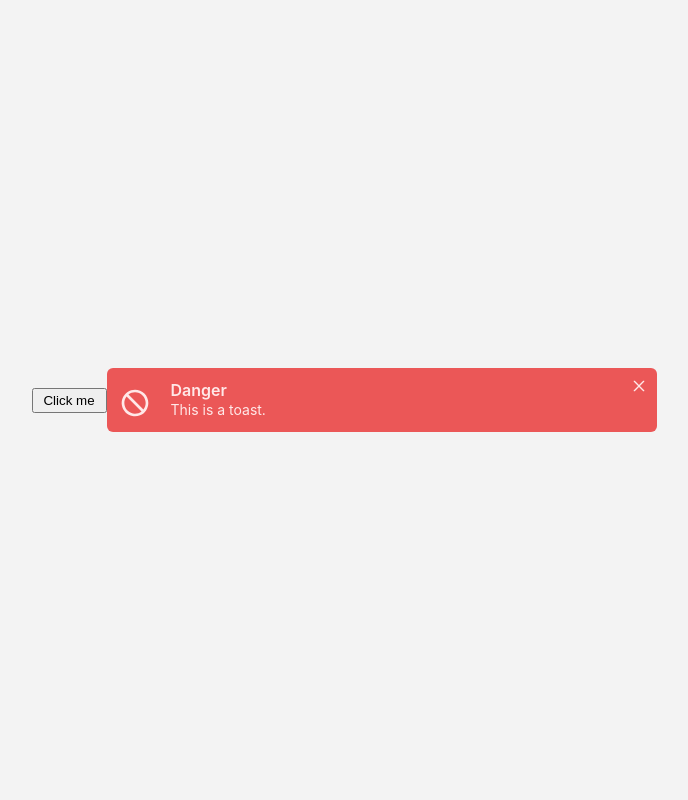
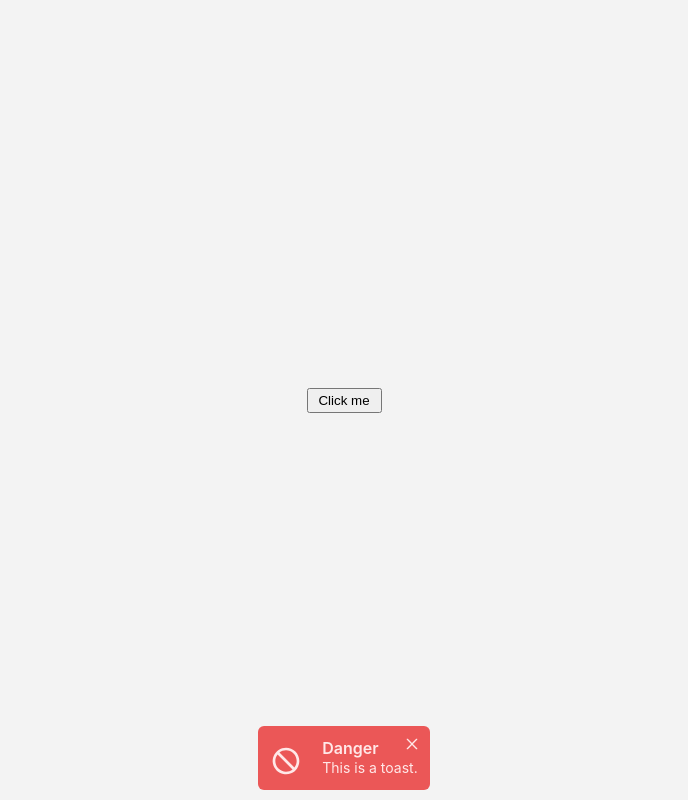
Before and after one commit to james-langridge/its-toasted, a React (Vite) app: page / in a window 1280 px wide. Both pictures are taken after a click on the button "Click me". Shown: the whole page, without its empty margins (296-984 px from the left). Built offline with nearby package versions, Linux system fonts and the light colour scheme.

Commit message:
Fix toast to bottom of viewport

```diff
--- a/src/components/toast/Toast.tsx
+++ b/src/components/toast/Toast.tsx
@@ -40,6 +40,11 @@ const Title = styled.div`
   line-height: 20px;
 `;
 
+const Wrapper = styled.div`
+  bottom: 10px;
+  position: fixed;
+`;
+
 export function Toast({
   autoCloseDuration = 6,
   intent,
@@ -49,6 +54,7 @@ export function Toast({
   const Icon = intentIcons[intent];
 
   return (
+    <Wrapper>
       <Container intent={intent}>
         <Icon />
         <Content>
@@ -57,5 +63,6 @@ export function Toast({
         </Content>
         <StyledClose />
       </Container>
+    </Wrapper>
   );
 }
```
Lines whose indentation alone changed are shown as unchanged.
